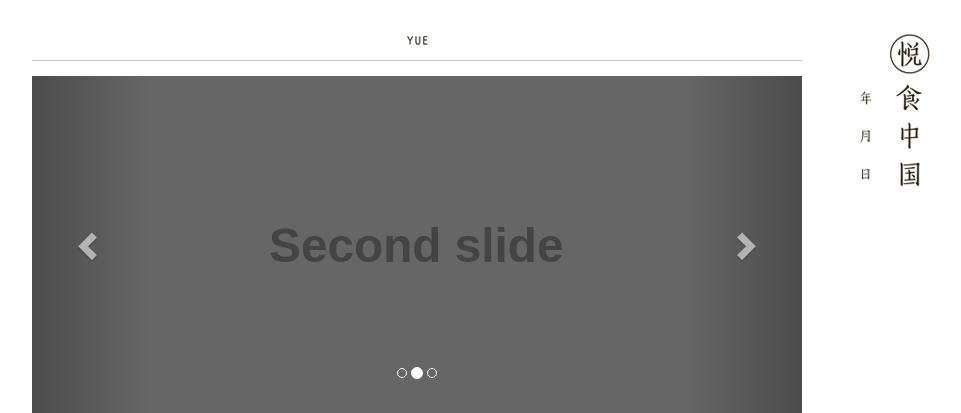
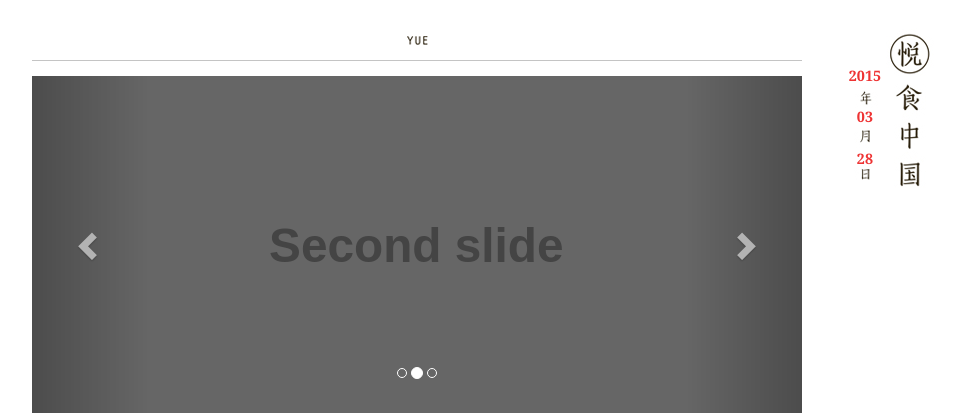
Before and after one commit to cocowool/RoseSystem, a CodeIgniter app: page / in a window 1280 px wide. Shown: the part 30-443 px from the top of the page, without its empty margins (143-1104 px from the left). Run offline with CodeIgniter, Linux system fonts and the light colour scheme.

Commit message:
增加日期显示

```diff
--- a/application/views/index.php
+++ b/application/views/index.php
@@ -71,8 +71,12 @@
 			<div class="col-md-2">
 				<div class="ys_logo">
 					<h2><a href="javascript:void(0);">悦食中国</a></h2>
+					<div class="ys_date">
+						<p><?php echo date('Y', time()); ?></p>
+						<p><?php echo date('m', time()); ?></p>
+						<p><?php echo date('d', time()); ?></p>
+					</div>
 				</div>
-
 			</div>
 		</div>
 	</div>
--- a/templates/yueshi/css/main.css
+++ b/templates/yueshi/css/main.css
@@ -62,17 +62,32 @@ ul,li { list-style:none; }
 }
 
 .ys_logo {
-
+	position:relative;
 }
 .ys_logo h2 {
 	margin:0;
 	padding:0;
 }
 .ys_logo h2 a {
+	position:relative;
 	display:block;
 	height:200px;
 	text-indent:-9999px;
 	background:url(/templates/yueshi/images/logo.jpg) top center no-repeat;
+}
+.ys_date {
+	position:absolute;
+	z-index:100;
+	top:3.3em;
+	left:1.4em;
+}
+.ys_date p {
+	text-align:center;
+	font-weight:bold;
+	font-size: 1.2em;
+	color:#ee3333;
+	line-height:2.2em;
+	font-family:Georgia, Helvetica, Verdana;
 }
 
 .ys_homefocus {
```
